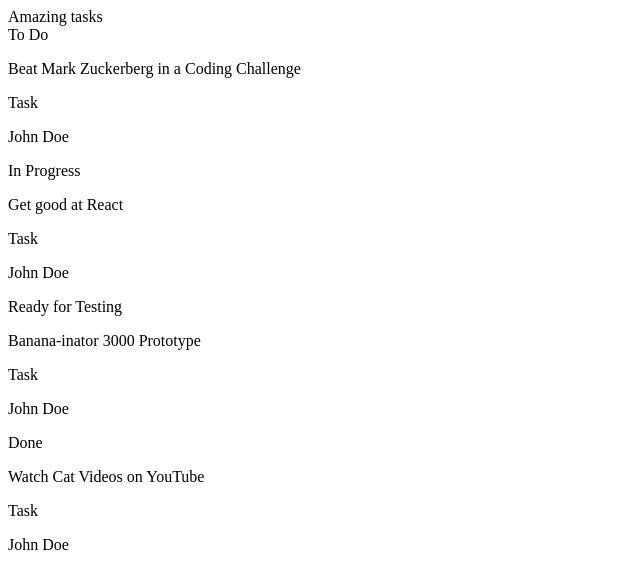
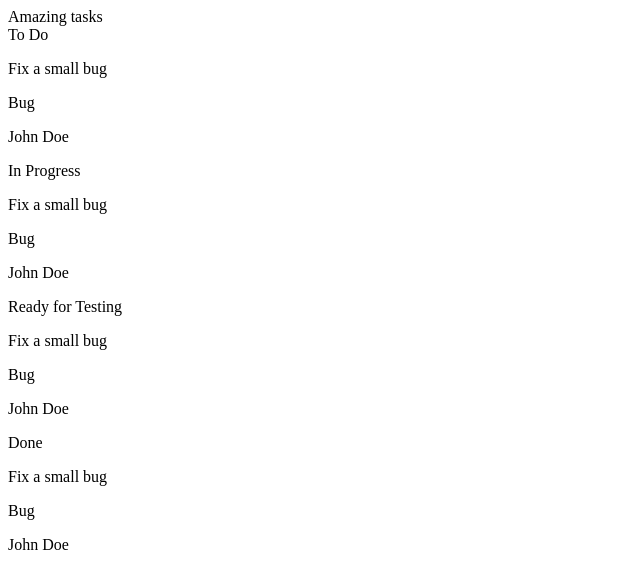
Before and after one commit to mealthebear/amazing-tasks, a React app: page / in a window 1280 px wide. Shown: the top 588 px of the page, without its empty margins (0-640 px from the left). Built offline with nearby package versions, Linux system fonts and the light colour scheme; the HTML template or start-up script is replaced by a standard one.

Commit message:
Implemented a task card component

```diff
--- a/client/src/components/TaskBoard.js
+++ b/client/src/components/TaskBoard.js
@@ -1,41 +1,30 @@
 import React from 'react';
+import TaskCard from './TaskCard.js';
 
 const TaskBoard = (props) => (
     <div className="task-board">
         <div className="status-block">
             <div className="status-title">To Do</div>
             <div className="tasks">
-                <div className="task">
-                    <p>Beat Mark Zuckerberg in a Coding Challenge</p>
-                    <p className="task-type">Task</p><p className="assignee">John Doe</p>
-                </div>
+                <TaskCard />
             </div>
         </div>
         <div className="status-block">
             <div className="status-title">In Progress</div>
             <div className="tasks">
-                <div className="task">
-                    <p>Get good at React</p>
-                    <p className="task-type">Task</p><p className="assignee">John Doe</p>
-                </div>
+                <TaskCard />
             </div>
         </div>
         <div className="status-block">
             <div className="status-title">Ready for Testing</div>
             <div className="tasks">
-                <div className="task">
-                    <p>Banana-inator 3000 Prototype</p>
-                    <p className="task-type">Task</p><p className="assignee">John Doe</p>
-                </div>
+                <TaskCard />
             </div>
         </div>
         <div className="status-block">
             <div className="status-title">Done</div>
             <div className="tasks">
-                <div className="task">
-                    <p>Watch Cat Videos on YouTube</p>
-                    <p className="task-type">Task</p><p className="assignee">John Doe</p>
-                </div>
+                <TaskCard />
             </div>
         </div>
     </div>
--- /dev/null
+++ b/client/src/components/TaskCard.js
@@ -0,0 +1,10 @@
+import React from 'react';
+
+const TaskCard = (props) => (
+    <div className="task">
+        <p>Fix a small bug</p>
+        <p className="task-type">Bug</p><p className="assignee">John Doe</p>
+    </div>
+)
+
+export default TaskCard;
```
